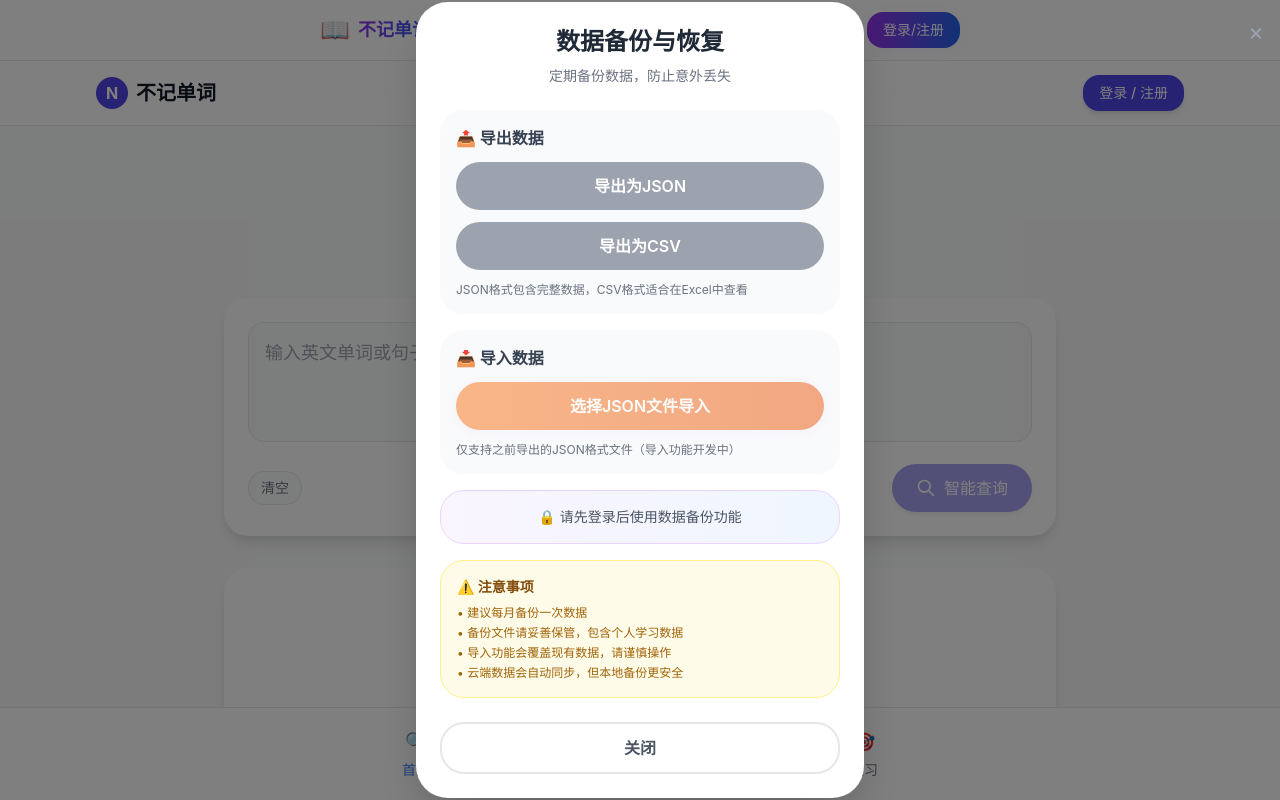
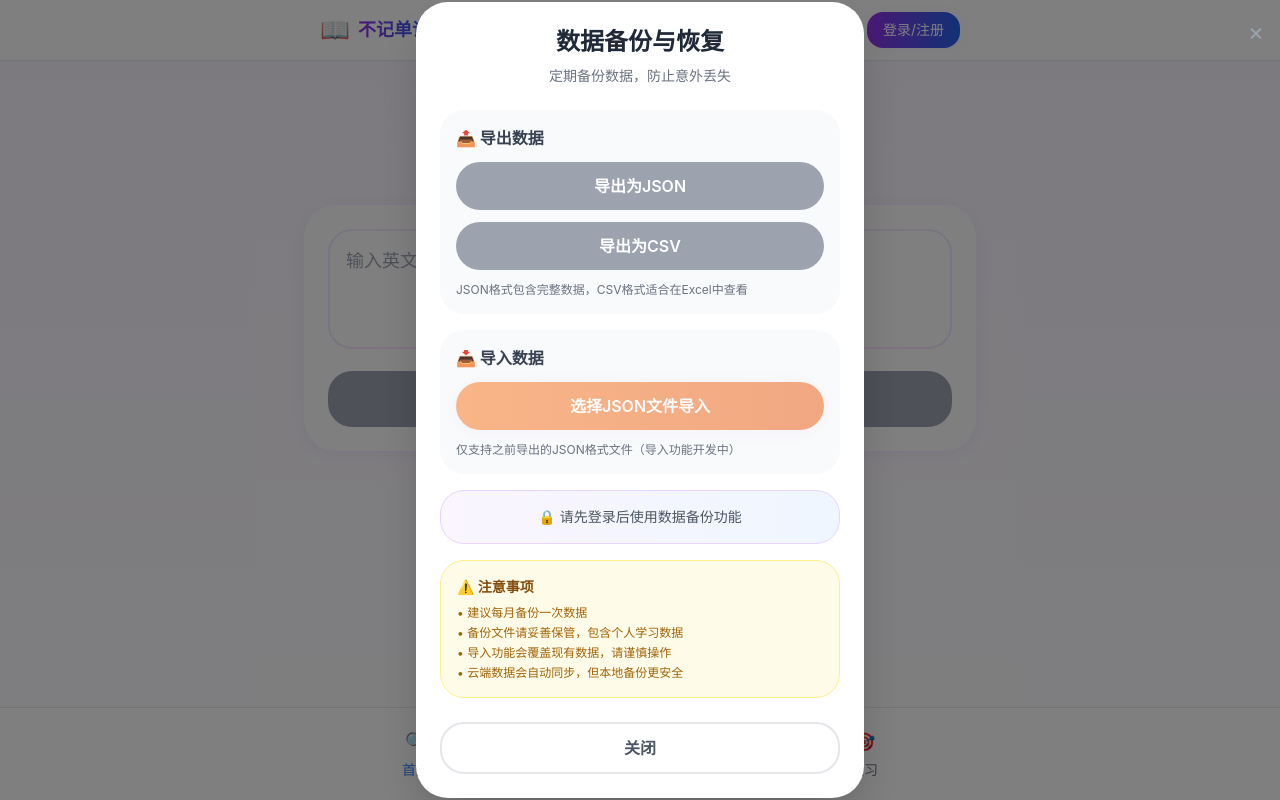
Before and after one commit to tengfeizhao1219/No-Words, a React (Vite) app: page / in a window 1280 px wide. Built offline with nearby package versions, Linux system fonts and the light colour scheme.

Commit message:
fix: 恢复App.tsx使用原始组件，修复今天下午引入的配置问题

```diff
--- a/src/App.tsx
+++ b/src/App.tsx
@@ -1,7 +1,7 @@
 import { useState, useEffect } from 'react';
-import HomeRedesigned from './pages/HomeRedesigned';
-import LibrarySimplified from './pages/LibrarySimplified';
-import ReviewMinimal from './pages/ReviewMinimal';
+import Home from './pages/Home';
+import Library from './pages/Library';
+import Review from './pages/Review';
 import AuthModal from './components/AuthModal';
 import PWAInstallPrompt from './components/PWAInstallPrompt';
 import DataExport from './components/DataExport';
@@ -60,11 +60,11 @@ export default function App() {
 
     switch (currentPage) {
       case 'home':
-        return <HomeRedesigned user={user} onLoginRequest={() => setShowAuthModal(true)} />;
+        return <Home user={user} onLoginRequest={() => setShowAuthModal(true)} />;
       case 'library':
-        return <LibrarySimplified user={user} onLoginRequest={() => setShowAuthModal(true)} />;
+        return <Library user={user} onLoginRequest={() => setShowAuthModal(true)} />;
       case 'review':
-        return <ReviewMinimal user={user} onLoginRequest={() => setShowAuthModal(true)} />;
+        return <Review user={user} onLoginRequest={() => setShowAuthModal(true)} />;
     }
   };
 
```
